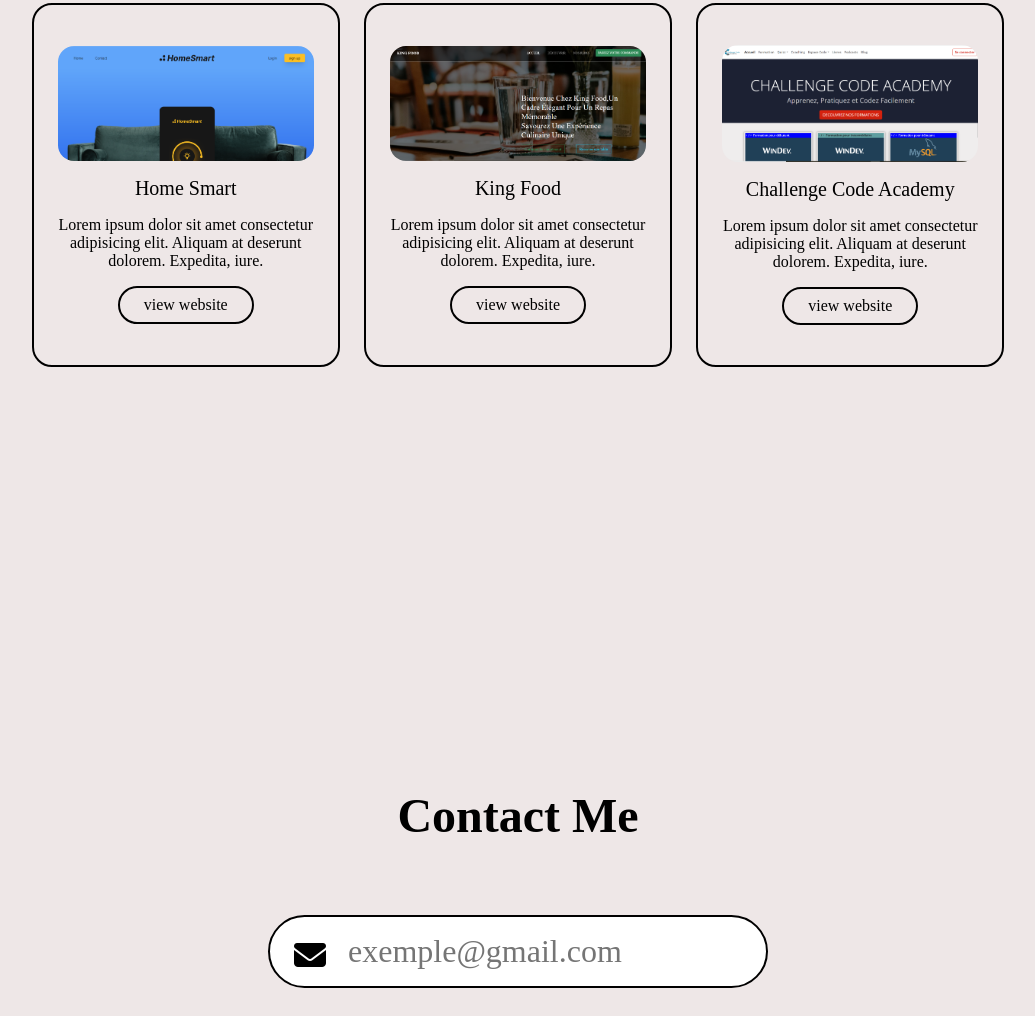
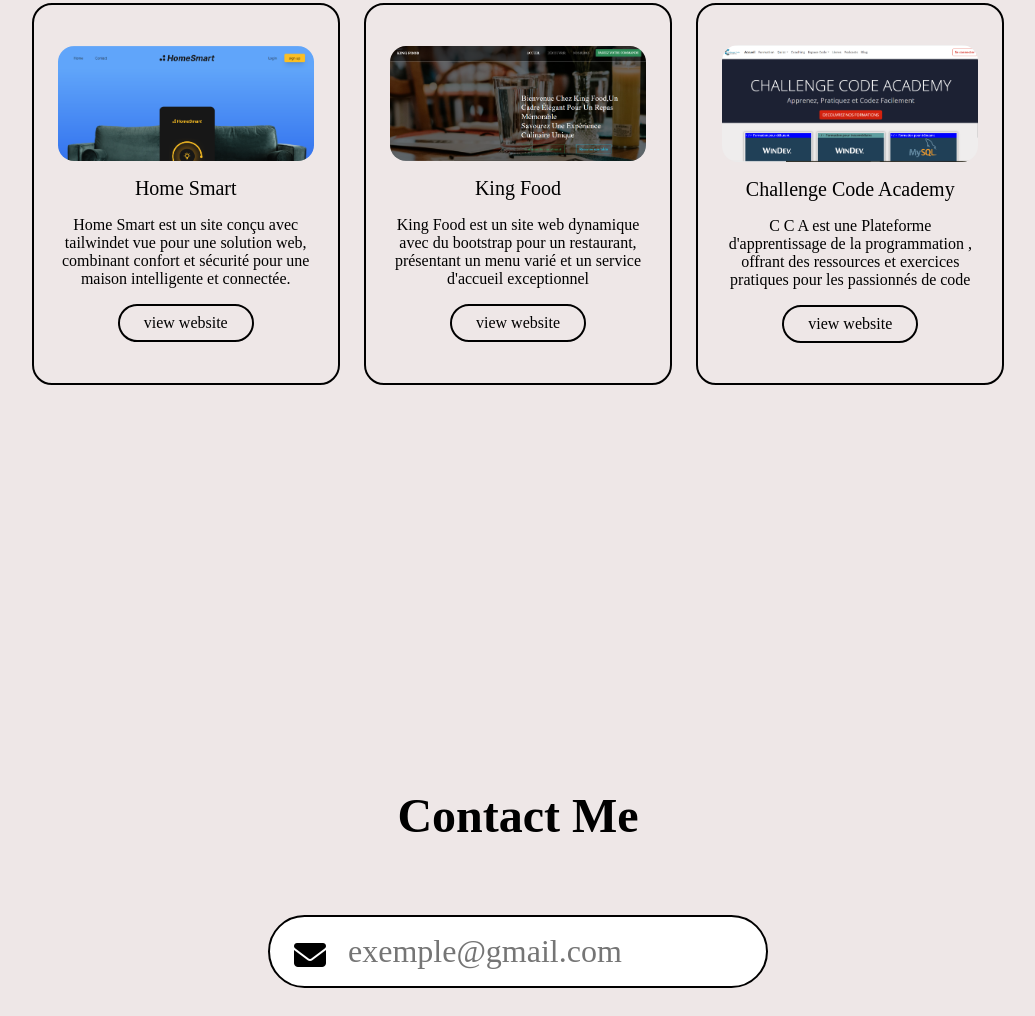
Before and after one commit to Jeraste2k1/myportfolio, a plain HTML site: page index.html in a window 1280 px wide. Shown: the part 1961-2977 px from the top of the page, without its empty margins (122-1157 px from the left). Drawn offline with Linux system fonts and the light colour scheme.

Commit message:
Update index.html

```diff
--- a/index.html
+++ b/index.html
@@ -104,7 +104,7 @@
       <div class="project-card">
         <img src="assets/img/swhome.png" alt="">
         <h3>Home Smart</h3>
-        <p>Lorem ipsum dolor sit amet consectetur adipisicing elit. Aliquam at deserunt dolorem. Expedita, iure. </p>
+        <p>Home Smart est un site conçu avec tailwindet vue pour une solution web, combinant confort et sécurité pour une maison intelligente et connectée. </p>
         <div class="btn-group"><a href="https://swhome.netlify.app" target="_blank">view website</a>
         </div>
       </div>
@@ -112,7 +112,7 @@
     <div class="project-card">
       <img src="assets/img/kingfood.png" alt="">
       <h3>King Food</h3>
-      <p>Lorem ipsum dolor sit amet consectetur adipisicing elit. Aliquam at deserunt dolorem. Expedita, iure. </p>
+      <p>King Food est un site web dynamique avec du bootstrap pour un restaurant, présentant un menu varié et un service d'accueil exceptionnel </p>
       <div class="btn-group">
        <a href="https://kingfooood.netlify.app" target="_blank">view website</a>
       </div>
@@ -120,7 +120,7 @@
     <div class="project-card">
       <img src="assets/img/challengecode.png" alt="">
       <h3> Challenge Code Academy</h3>
-      <p>Lorem ipsum dolor sit amet consectetur adipisicing elit. Aliquam at deserunt dolorem. Expedita, iure. </p>
+      <p> C C A est une  Plateforme d'apprentissage de la programmation , offrant des ressources et exercices pratiques pour les passionnés de code </p>
       <div class="btn-group">
        <a href="https://challenge-code.com" target="_blank"> view website</a>
       </div>
```
